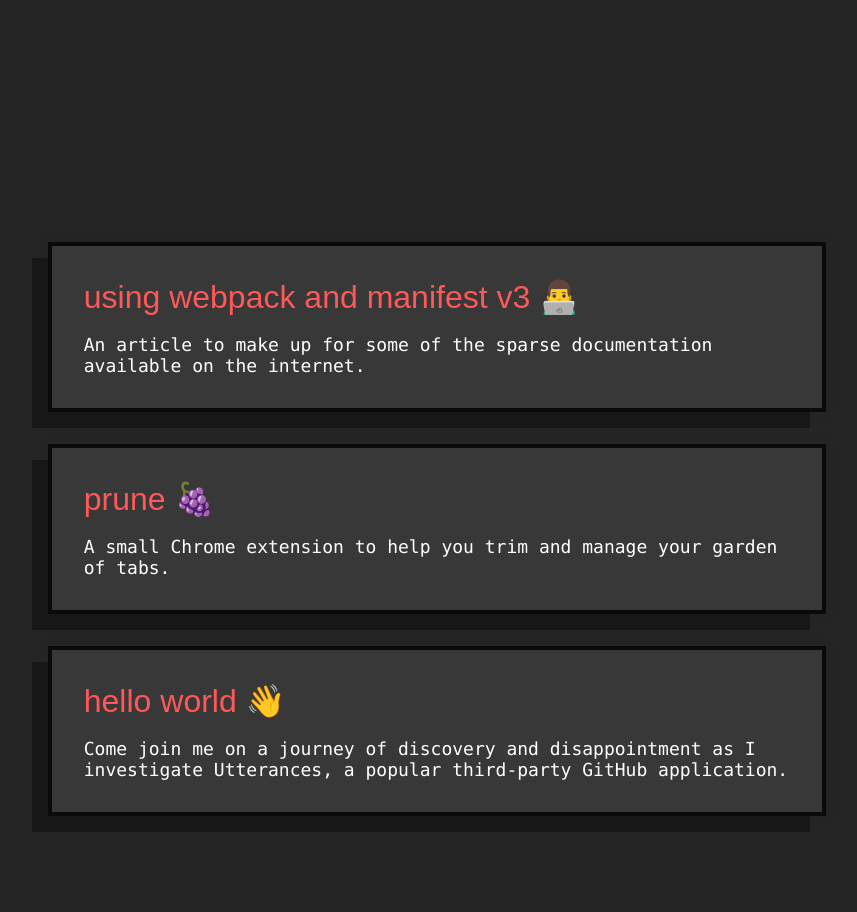
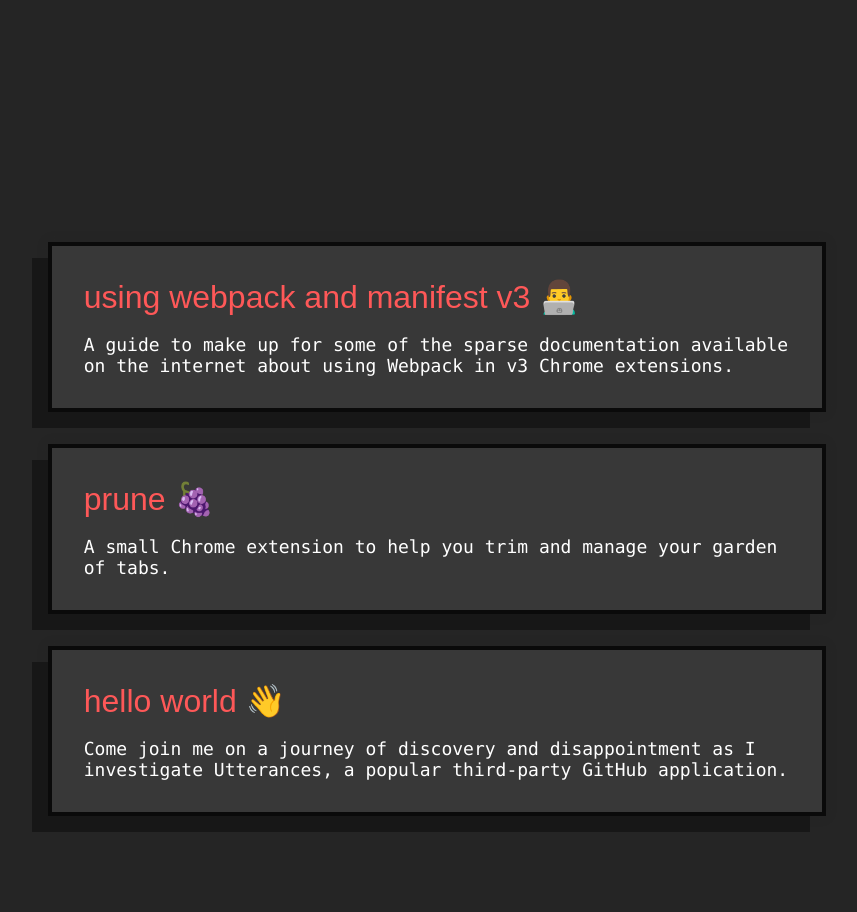
Before and after one commit to tbrockman/tbrockman.github.io, a Jekyll site: the page built from blog.html, in a window 1280 px wide. Shown: the whole page, without its empty margins (203-1060 px from the left). Built offline with Jekyll 4.4.1, drawn with Linux system fonts in a browser that asks for light colours.

Commit message:
Change excerpt.

```diff
--- a/_posts/2021-03-24-using-webpack-and-manifest-v3.md
+++ b/_posts/2021-03-24-using-webpack-and-manifest-v3.md
@@ -1,7 +1,7 @@
 ---
 layout: post
 title: using webpack and manifest v3 👨‍💻
-excerpt: An article to make up for some of the sparse documentation available on the internet.
+excerpt: A guide to make up for some of the sparse documentation available on the internet about using Webpack in v3 Chrome extensions.
 date: 2021-03-24 22:06:00 -0700
 author: Theodore Brockman
 categories: webpack,mv3,chrome
```
